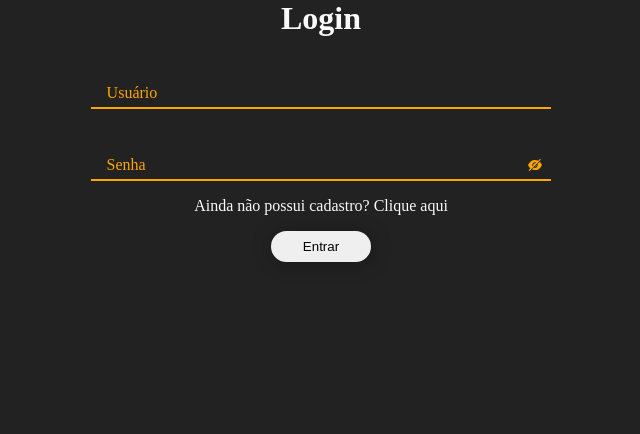
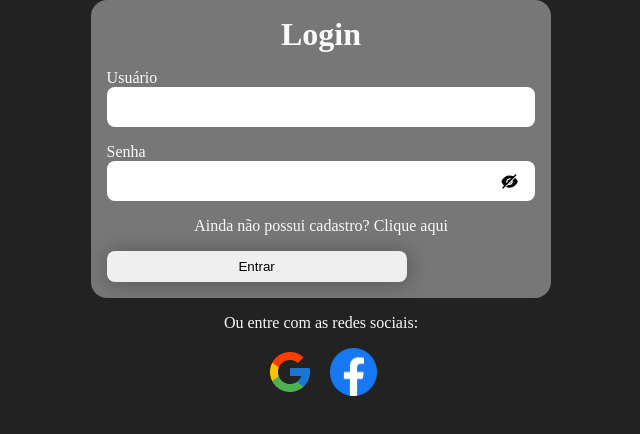
Before and after one commit to Joffre-Quintas/PotenciaHack_Frontend, a React (Vite) app: page / in a window 1280 px wide. Shown: the top 434 px of the page, without its empty margins (319-959 px from the left). Built offline with nearby package versions, Linux system fonts and the light colour scheme.

Commit message:
Página de login ajustada ao layout figma

```diff
--- a/src/components/Button/Button.module.scss
+++ b/src/components/Button/Button.module.scss
@@ -1,9 +1,9 @@
 button {
     padding: .5rem 1rem;
-    border-radius: 1rem;
+    border-radius: .5rem;
     border: none;
     box-shadow: 1px 1px 20px rgba(0, 0, 0, 0.3);
-    width: 100px;
+    width: 300px;
     cursor: pointer;
 
     :hover {
--- a/src/components/Input/Input.jsx
+++ b/src/components/Input/Input.jsx
@@ -3,8 +3,8 @@ import style from './Input.module.scss';
 export default function Input(props) {
     return(
         <div className={style.divInput}>
+            <label htmlFor="user">{props.label}</label>
             <input type={props.type} name={props.name} id={props.id} onChange={props.onChange} placeholder=' '/>
-            <label htmlFor="user">{props.label}</label>
         </div>
     )
 }
--- a/src/components/Input/Input.module.scss
+++ b/src/components/Input/Input.module.scss
@@ -1,26 +1,12 @@
-.divInput{
-    position: relative;
-    margin-top: 2.5rem;
+.divInput {
+    display: flex;
+    flex-direction: column;
+    margin-top: 1rem;
 
     & input {
-        width: 100%;
-        height: 2rem;
+        height: 2.5rem;
+        border-radius: 8px;
+        padding: 4px 16px;
         border: none;
-        background: inherit;
-        border-bottom: 2px solid orange;
-        outline: none;
-
-        &:focus + label, &:not(:placeholder-shown) + label {
-            top: -1rem;
-            left: 0;
-        }
-    }
-    & label {
-        position: absolute;
-        left: 1rem;
-        top: 50%;
-        transform: translateY(-50%);
-        color: orange;
-        transition: all .3s linear;
     }
 }
--- a/src/pages/Login/Login.jsx
+++ b/src/pages/Login/Login.jsx
@@ -7,6 +7,8 @@ import { AiFillEyeInvisible } from 'react-icons/ai'
 
 import { useState } from "react";
 
+import imgGoogle from '../../assets/img/google.png'
+import imgFacebook from '../../assets/img/facebook.png'
 
 export default function Login() {
     const [type, setType] = useState('password')
@@ -39,8 +41,8 @@ export default function Login() {
                 <h1>Login</h1>
                 <Input label='Usuário' type='text' name='user' id='user' onChange={(e) => handleUpdateInput(e)}/>
                 <div className={`${style.divInput} ${style.divPassword}`}>
+                    <label htmlFor="password">Senha</label>
                     <input type={type} name="password" onChange={(e) => handleUpdateInput(e)} placeholder=' ' id='password'/>
-                    <label htmlFor="password">Senha</label>
                     {type == 'password' ? <AiFillEyeInvisible onClick={() => setType
                     ('text')}/> : <AiFillEye onClick={() => setType('password')}/>}
                 </div>
@@ -51,6 +53,13 @@ export default function Login() {
                     <Button title="Entrar" onClick={(e) => handleSubmit(e)}></Button>
                 </div>
             </form>
+            <div className={style.loginAPI}>
+                <p>Ou entre com as redes sociais:</p>
+                <div>
+                    <img src={imgGoogle} alt="icon Google" />
+                    <img src={imgFacebook} alt="icon Facebook" />
+                </div>
+            </div>
         </div>
     )
 }
--- a/src/pages/Login/Login.module.scss
+++ b/src/pages/Login/Login.module.scss
@@ -1,54 +1,50 @@
 .formLogin {
     margin: 0 auto;
     width: 40%;
+    min-width: 330px;
+    padding: 1rem;
+    background-color: #777;
+    border-radius: 1rem;
 
-    & h1 {
+    & > h1 {
         text-align: center;
     }
-    .divInput{
+
+    & .divPassword {
+        display: flex;
+        flex-direction: column;
+        margin-top: 1rem;
         position: relative;
-        margin-top: 2.5rem;
 
         & input {
+            height: 2.5rem;
+            border-radius: .5rem;
             width: 100%;
-            height: 2rem;
+            padding: 4px 16px;
             border: none;
-            background: inherit;
-            border-bottom: 2px solid orange;
-            outline: none;
+        }
+        & > svg {
+            position: absolute;
+            right: 1rem;
+            top: 50%;
+            color: black;
+            font-size: 1.2rem;
 
-            &:focus + label, &:not(:placeholder-shown) + label {
-                top: -1rem;
-                left: 0;
-            }
-        }
-        & label {
-            position: absolute;
-            left: 1rem;
-            top: 50%;
-            transform: translateY(-50%);
-            color: orange;
-            transition: all .3s linear;
         }
     }
-    .divPassword {
-        position: relative;
-
-        & svg {
-            position: absolute;
-            right: 8px;
-            top: 50%;
-            transform: translateY(-50%);
-            color:orange;
-        cursor: pointer;
-        }
-    }
-    .haventLogin {
+    & div:nth-child(4) {
         margin: 1rem auto;
         width: fit-content;
     }
-    .actions {
-        width: fit-content;
-        margin: 1rem auto;
+}
+.loginAPI {
+    text-align: center;
+    margin-top: 1rem;
+
+    &  div {
+        display: flex;
+        justify-content: center;
+        gap: 1rem;
+        padding: 1rem;
     }
 }
```
Also changed, not shown: src/assets/img/facebook.png (added), src/assets/img/google.png (added).
